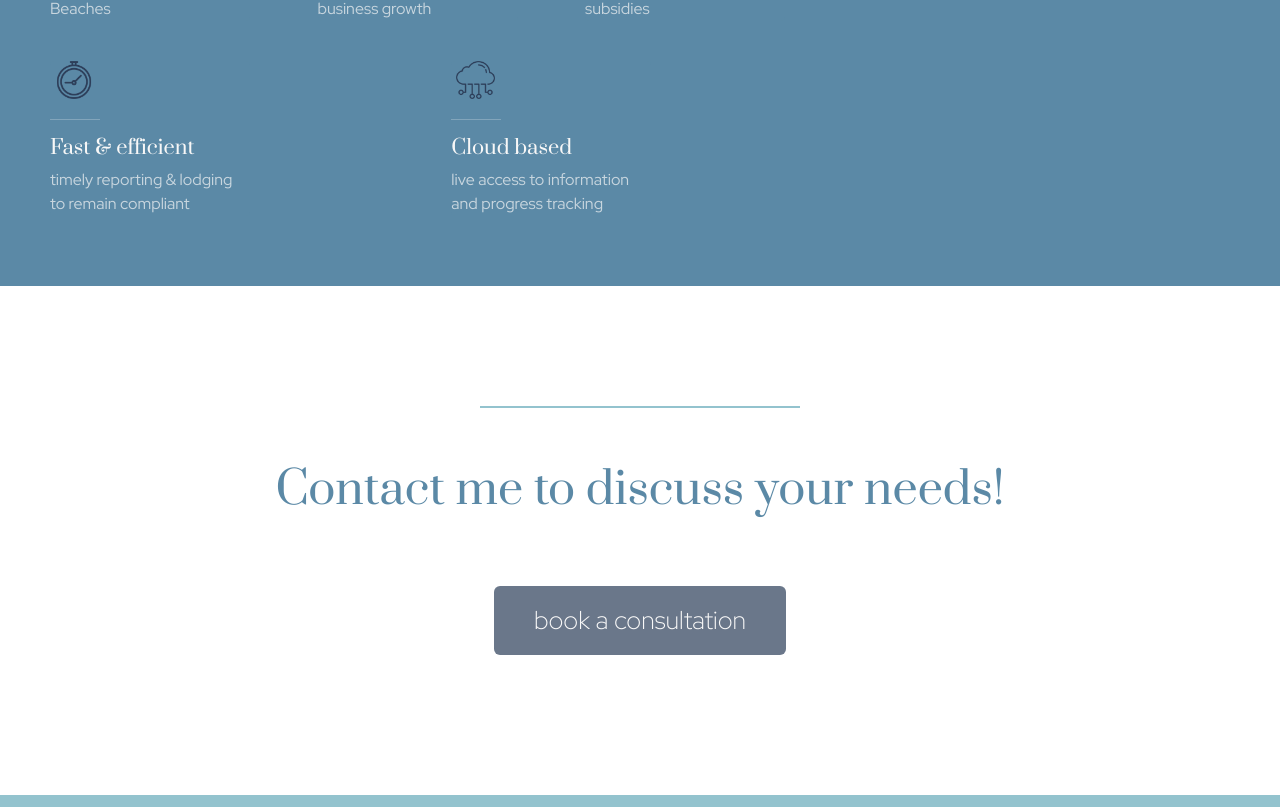
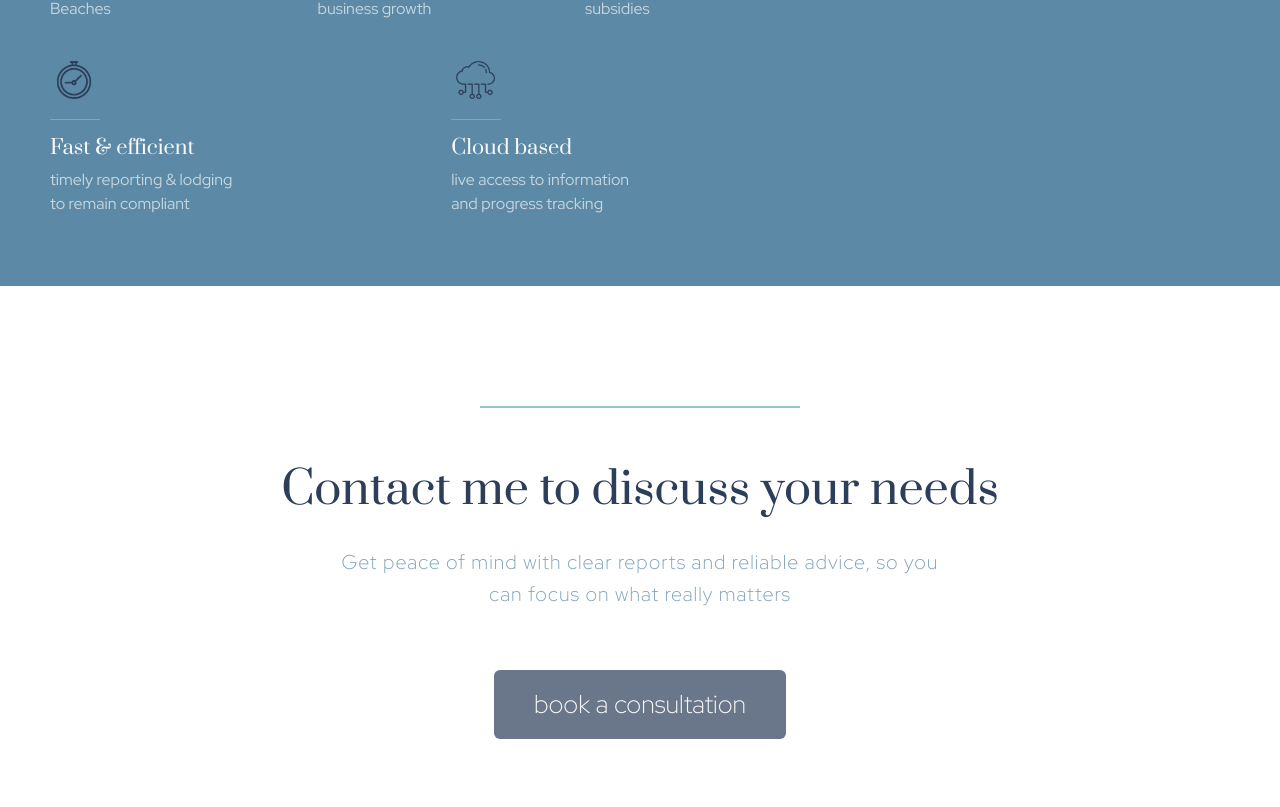
Before and after one commit to TreeLife8/italladdsup, a React (Vite) app: page / in a window 1280 px wide. Shown: the part 4280-5087 px from the top of the page. Built offline with nearby package versions, Linux system fonts and the light colour scheme.

Commit message:
Fixed the button address on the consultationcatch component and added a catchphrase to the contact catch component on the home page

```diff
--- a/src/components/Contact.css
+++ b/src/components/Contact.css
@@ -6,12 +6,13 @@
   height: 750px;
   background-size: cover;
 }
+
 .Contact .title {
   padding-top: 100px;
   text-align: left;
   font-size: 8vw;
   font-family: var(--heading-font);
-  text-shadow: 2px 2px 10px rgb(112, 112, 112);
+  text-shadow: 2px 2px 10px rgb(65, 65, 65);
   color: white;
   margin-bottom: 30px;
   margin-left: 5vw;
--- a/src/components/Contact.jsx
+++ b/src/components/Contact.jsx
@@ -4,6 +4,7 @@ import "./Contact.css";
 export default function Contact() {
   return (
     <div className="Contact">
+      <div className="white-banner"></div>
       <h1 className="title">Get in touch</h1>
       <div className="contact-box">
         <h5 className="script-heading">Contact Jane</h5>
--- a/src/components/homePage/ContactCatch.css
+++ b/src/components/homePage/ContactCatch.css
@@ -10,5 +10,14 @@
 }
 .ContactCatch .heading {
   padding-bottom: 0;
+}
+.ContactCatch .catch-phrase {
   color: var(--seamoss-colour);
+  opacity: 0.8;
+  padding-top: 20px;
+  width: 600px;
+  margin: auto;
+  line-height: 1.6;
+  font-weight: 300;
+  letter-spacing: 1px;
 }
--- a/src/components/homePage/ContactCatch.jsx
+++ b/src/components/homePage/ContactCatch.jsx
@@ -6,7 +6,11 @@ export default function ContactCatch() {
   return (
     <div className="ContactCatch">
       <hr className="element" />
-      <h2 className="heading">Contact me to discuss your needs!</h2>
+      <h2 className="heading">Contact me to discuss your needs</h2>
+      <h5 className="catch-phrase">
+        Get peace of mind with clear reports and reliable advice, so you can
+        focus on what really matters
+      </h5>
       <Button
         text="book a consultation"
         to="./Contact"
--- a/src/components/homePage/Dext.css
+++ b/src/components/homePage/Dext.css
@@ -11,3 +11,6 @@
 .Dext .computer {
   padding-top: 20vh;
 }
+.Dext {
+  background-color: var(--light-accent);
+}
--- a/src/components/packagePage/ConsultationCatch.jsx
+++ b/src/components/packagePage/ConsultationCatch.jsx
@@ -14,7 +14,7 @@ export default function ConsultationCatch() {
       <div className="text-center">
         <Button
           text="book a consultation"
-          to="./Contact"
+          to="../Contact"
           whiteBackground={true}
         />
       </div>
```
